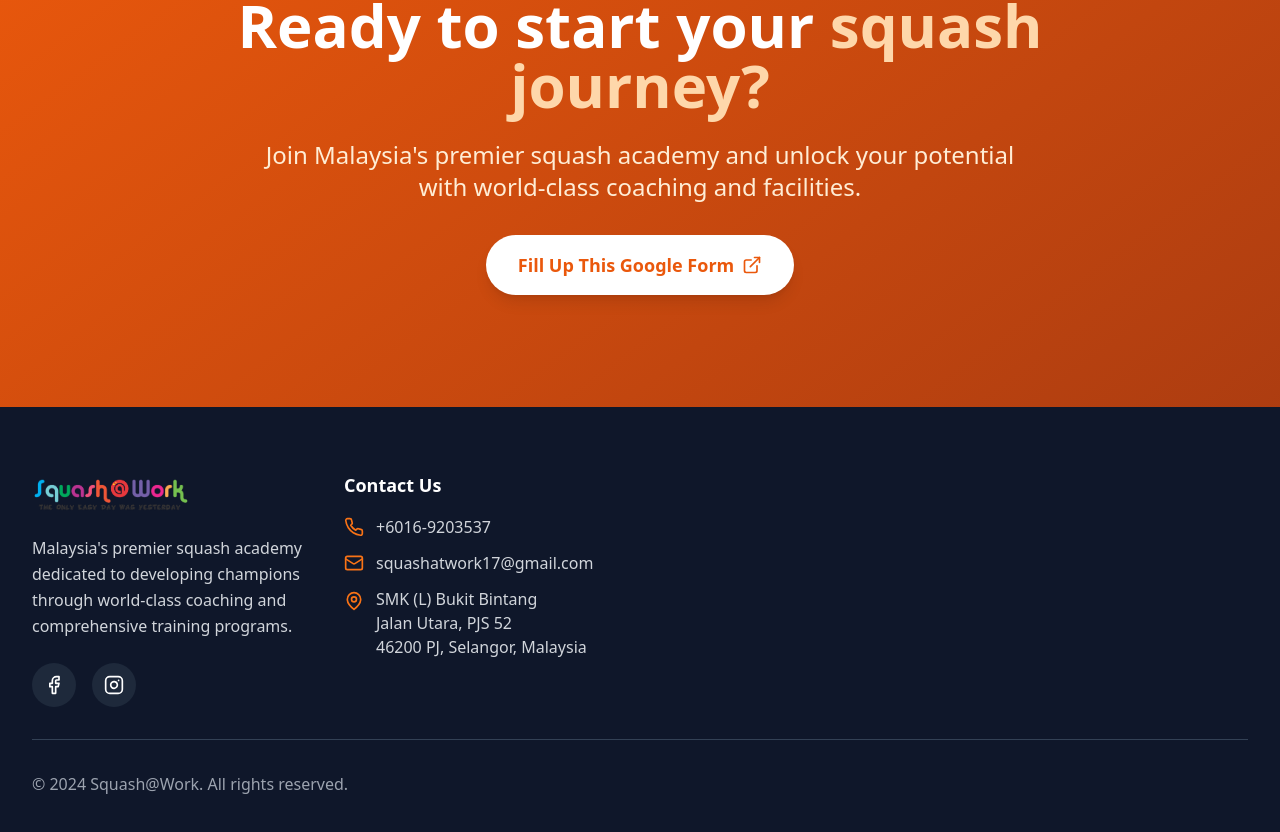
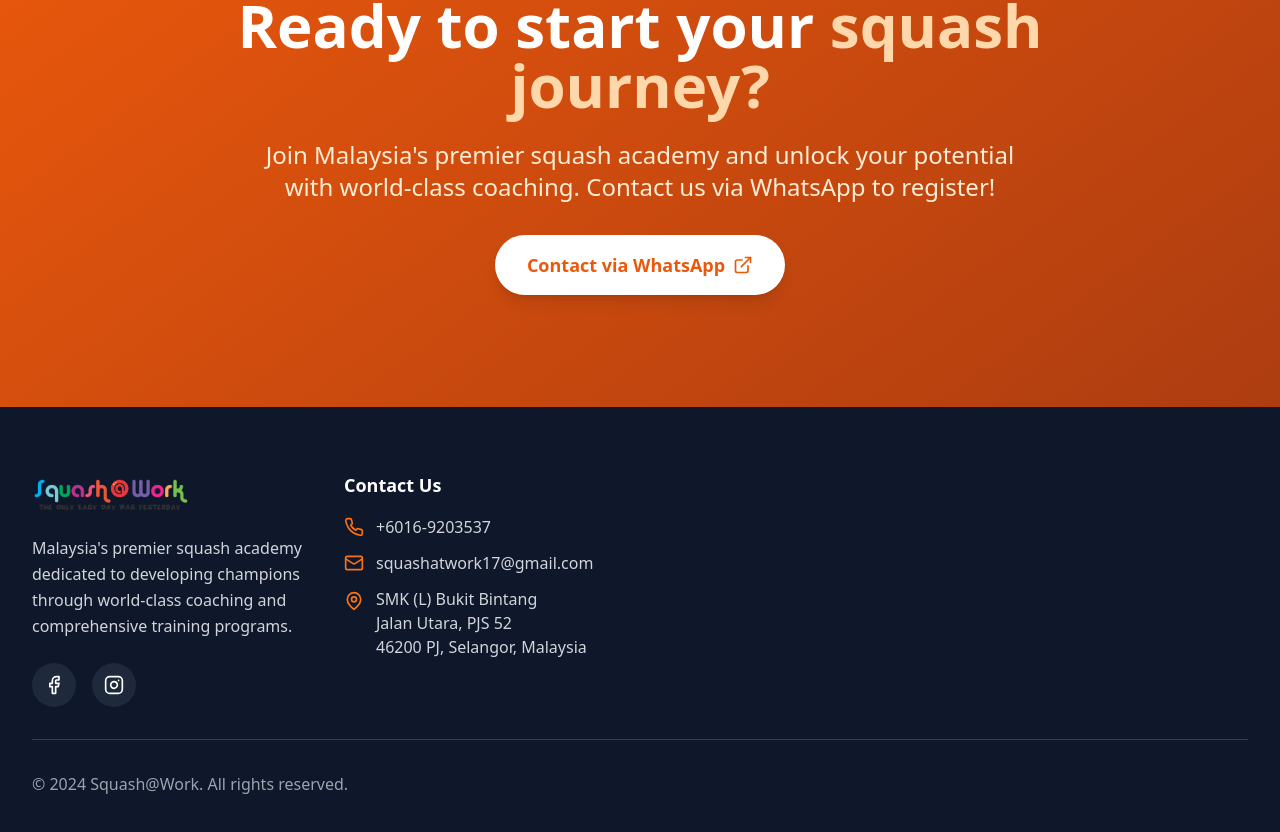
Before and after one commit to wuburn10/squash-at-work, a React (Vite) app: page / in a window 1280 px wide. Shown: the part 9560-10392 px from the top of the page. Built offline with nearby package versions, Linux system fonts and the light colour scheme.

Commit message:
feat: Change Registration from Google Forms to Whatsapp

```diff
--- a/src/components/ActivitiesSection.jsx
+++ b/src/components/ActivitiesSection.jsx
@@ -185,7 +185,7 @@ export const ActivitiesSection = () => {
             className="bg-orange-500 hover:bg-orange-600 text-white px-8 py-3 rounded-lg font-semibold transition-colors"
             whileHover={{ scale: 1.05 }}
             whileTap={{ scale: 0.95 }}
-            onClick={() => window.open("https://forms.google.com", "_blank")}
+            onClick={() => window.open("https://wa.me/60169203537?text=Hi%20Squash%40Work!%20I'm%20interested%20in%20booking%20a%20trial%20session.%20Please%20find%20my%20details%20below:%0A%0AName:%0AKid's%20Name%20(if%20applicable):%0AYears%20of%20Squash%20Experience:%0AProgram%20of%20Interest:%0A%0AThank%20you!", "_blank")}
           >
             Book a Trial Session
           </motion.button>
--- a/src/components/CTAFooter.jsx
+++ b/src/components/CTAFooter.jsx
@@ -33,7 +33,7 @@ export const CTAFooter = () => {
             </h2>
 
             <p className="text-xl md:text-2xl text-orange-100 mb-8 max-w-3xl mx-auto">
-              Join Malaysia's premier squash academy and unlock your potential with world-class coaching and facilities.
+              Join Malaysia's premier squash academy and unlock your potential with world-class coaching. Contact us via WhatsApp to register!
             </p>
 
             <motion.div
@@ -44,12 +44,12 @@ export const CTAFooter = () => {
               transition={{ delay: 0.3 }}
             >
               <motion.button
-                onClick={() => window.open("https://forms.google.com", "_blank")}
+                onClick={() => window.open("https://wa.me/60169203537?text=Hi%20Squash%40Work!%20I'm%20interested%20in%20joining%20your%20academy.%20Please%20find%20my%20details%20below:%0A%0AName:%0AKid's%20Name%20(if%20applicable):%0AYears%20of%20Squash%20Experience:%0AProgram%20of%20Interest:%0A%0AThank%20you!", "_blank")}
                 className="bg-white text-orange-600 hover:bg-orange-50 px-8 py-4 rounded-full text-lg font-bold transition-colors shadow-lg flex items-center space-x-2"
                 whileHover={{ scale: 1.05 }}
                 whileTap={{ scale: 0.95 }}
               >
-                <span>Fill Up This Google Form</span>
+                <span>Contact via WhatsApp</span>
                 <ExternalLink className="w-5 h-5" />
               </motion.button>
 
--- a/src/components/CoachesSection.jsx
+++ b/src/components/CoachesSection.jsx
@@ -205,7 +205,7 @@ export const CoachesSection = () => {
             className="bg-orange-500 hover:bg-orange-600 text-white px-8 py-3 rounded-lg font-semibold transition-colors"
             whileHover={{ scale: 1.05 }}
             whileTap={{ scale: 0.95 }}
-            onClick={() => window.open("https://forms.google.com", "_blank")}
+            onClick={() => window.open("https://wa.me/60169203537?text=Hi%20Squash%40Work!%20I'm%20interested%20in%20training%20with%20your%20coaching%20team.%20Please%20find%20my%20details%20below:%0A%0AName:%0AKid's%20Name%20(if%20applicable):%0AYears%20of%20Squash%20Experience:%0AProgram%20of%20Interest:%0A%0AThank%20you!", "_blank")}
           >
             Meet Our Coaches
           </motion.button>
--- a/src/components/HeroSection.jsx
+++ b/src/components/HeroSection.jsx
@@ -56,7 +56,7 @@ export const HeroSection = () => {
           </motion.button>
 
           <motion.button
-            onClick={() => window.open("https://forms.google.com", "_blank")}
+            onClick={() => window.open("https://wa.me/60169203537?text=Hi%20Squash%40Work!%20I'm%20interested%20in%20joining%20your%20academy.%20Please%20find%20my%20details%20below:%0A%0AName:%0AKid's%20Name%20(if%20applicable):%0AYears%20of%20Squash%20Experience:%0AProgram%20of%20Interest:%0A%0AThank%20you!", "_blank")}
             className="border-2 border-white text-white hover:bg-white hover:text-slate-900 px-8 py-4 rounded-full text-lg font-semibold transition-all shadow-lg"
             whileHover={{ scale: 1.05 }}
             whileTap={{ scale: 0.95 }}
--- a/src/components/Navigation.jsx
+++ b/src/components/Navigation.jsx
@@ -91,7 +91,7 @@ export const Navigation = () => {
               initial={{ opacity: 0 }}
               animate={{ opacity: 1 }}
               transition={{ delay: 0.5 }}
-              onClick={() => window.open("https://forms.google.com", "_blank")}
+              onClick={() => window.open("https://wa.me/60169203537?text=Hi%20Squash%40Work!%20I'm%20interested%20in%20joining%20your%20academy.%20Please%20find%20my%20details%20below:%0A%0AName:%0AKid's%20Name%20(if%20applicable):%0AYears%20of%20Squash%20Experience:%0AProgram%20of%20Interest:%0A%0AThank%20you!", "_blank")}
             >
               Join Us
             </motion.button>
@@ -133,7 +133,7 @@ export const Navigation = () => {
             ))}
             <button
               className="w-full mt-4 bg-orange-500 hover:bg-orange-600 text-white px-4 py-2 rounded-full font-medium"
-              onClick={() => window.open("https://forms.google.com", "_blank")}
+              onClick={() => window.open("https://wa.me/60169203537?text=Hi%20Squash%40Work!%20I'm%20interested%20in%20joining%20your%20academy.%20Please%20find%20my%20details%20below:%0A%0AName:%0AKid's%20Name%20(if%20applicable):%0AYears%20of%20Squash%20Experience:%0AProgram%20of%20Interest:%0A%0AThank%20you!", "_blank")}
             >
               Join Us
             </button>
@@ -149,7 +149,7 @@ export const Navigation = () => {
         initial={{ opacity: 0, scale: 0 }}
         animate={{ opacity: 1, scale: 1 }}
         transition={{ delay: 1 }}
-        onClick={() => window.open("https://forms.google.com", "_blank")}
+        onClick={() => window.open("https://wa.me/60169203537?text=Hi%20Squash%40Work!%20I'm%20interested%20in%20joining%20your%20academy.%20Please%20find%20my%20details%20below:%0A%0AName:%0AKid's%20Name%20(if%20applicable):%0AYears%20of%20Squash%20Experience:%0AProgram%20of%20Interest:%0A%0AThank%20you!", "_blank")}
       >
         Join
       </motion.button>
```
